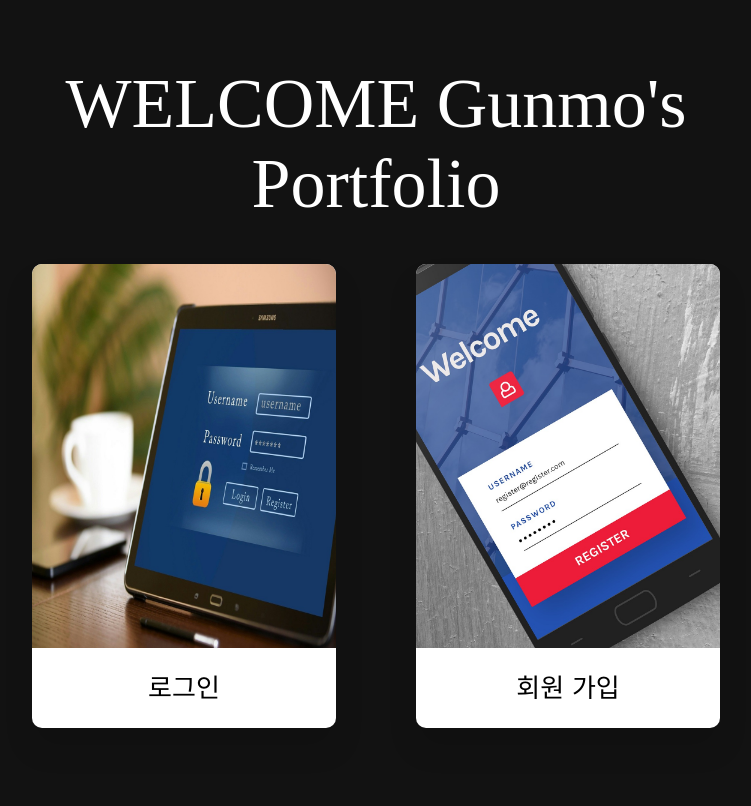
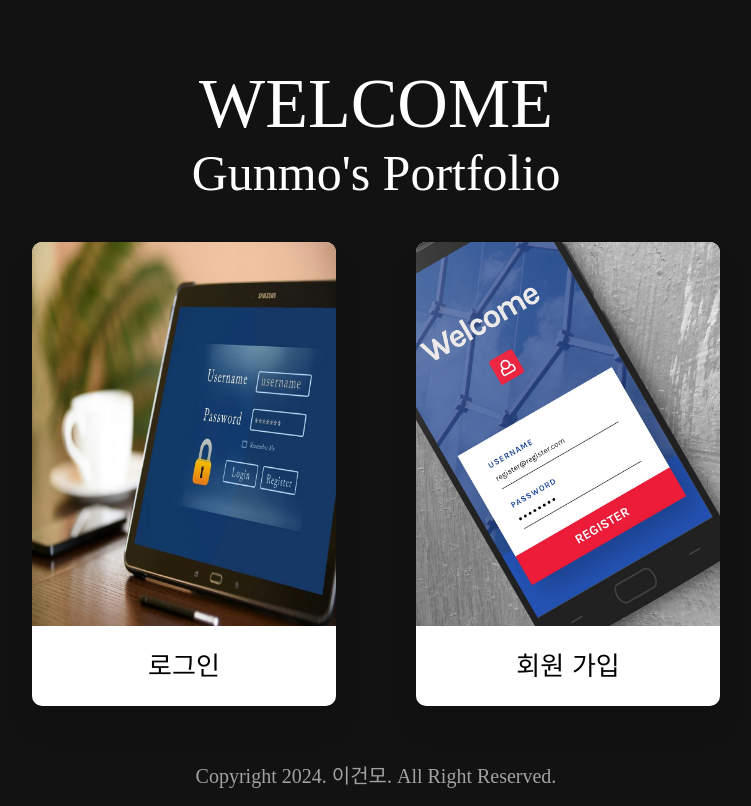
Before and after one commit to rjsah5676/Front-Practice, a plain HTML site: page index.html in a window 1280 px wide. Shown: the whole page, without its empty margins (264-1015 px from the left). Drawn offline with Linux system fonts and the light colour scheme; a web font is replaced by a local one.

Commit message:
add footer

```diff
--- /dev/null
+++ b/css/style.css
@@ -0,0 +1,14 @@
+.footer {
+    width:100%;
+    height: 60px;
+    line-height: 60px;
+    text-align: center;
+    color:#a2a2a2;
+    font-size: 20px;
+    z-index: -1;
+}
+
+.footer>a {
+    text-decoration: none;
+    color:#a2a2a2;
+}
--- a/index.html
+++ b/index.html
@@ -5,10 +5,12 @@
     <meta name="viewport" content="width=device-width, initial-scale=1.0">
     <title>myHome</title>
     <link rel="stylesheet" href="./css/index.css" />
+    <link rel="stylesheet" href="./css/style.css" />
 </head>
 <body>
     <div class="main-container">
-        <h1>WELCOME Gunmo's Portfolio</h1>
+        <h1>WELCOME</h1>
+            <h1 style="font-size: 50px;">Gunmo's Portfolio</h1>
         <div class="main-container-button">
             <div class="index-button">
                 <img src="img/login.jpg"/>
@@ -19,6 +21,9 @@
                 <span>회원 가입</span>
             </div>
         </div>
+        <div class="footer">
+            Copyright 2024. <a href="https://github.com/rjsah5676/Front-Practice">이건모.</a> All Right Reserved.
+        </div>
     </div>
 </body>
 </html>
```
Also changed, not shown: css/index.css (line endings or trailing spaces), js/style.js (added).
